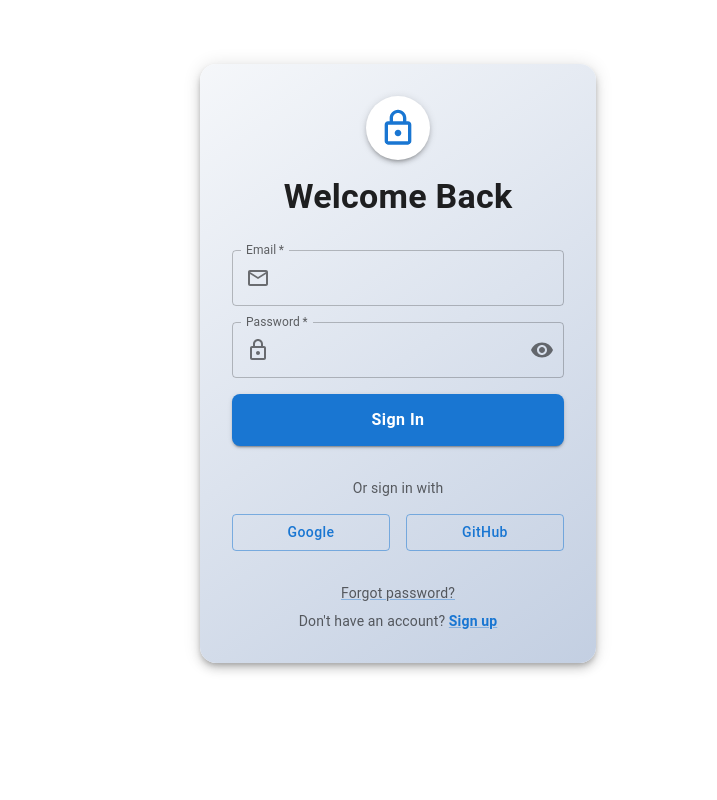
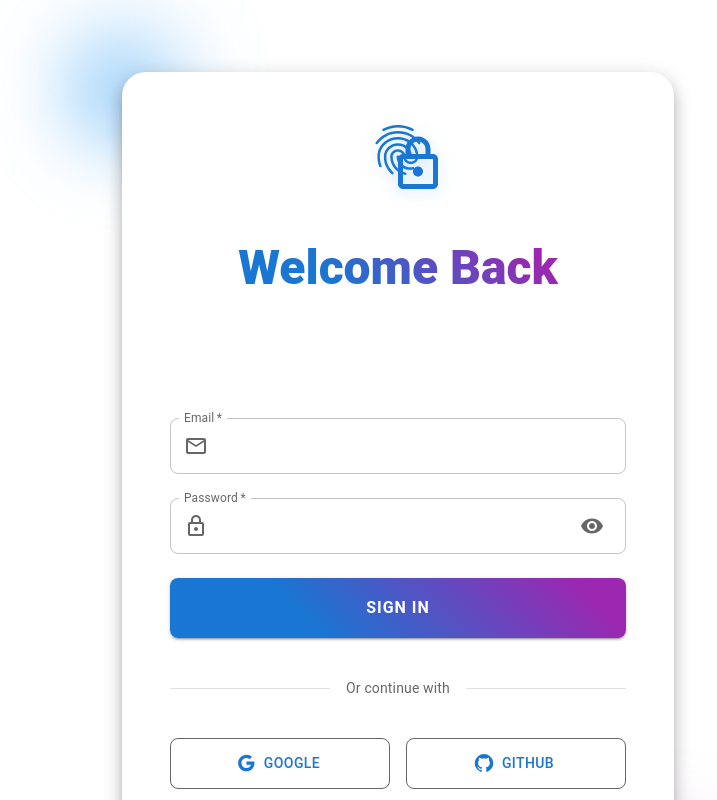
Before and after one commit to Induranga-kawishwara/FYP_Project, a React (Create React App) app in the folder front_end/: page /login in a window 1280 px wide. Shown: the top 800 px of the page, without its empty margins (242-959 px from the left). Built offline with nearby package versions, Linux system fonts and the light colour scheme; no server answers.

Commit message:
Update Login.jsx

```diff
--- a/front_end/src/components/pages/LoginPage/Login.jsx
+++ b/front_end/src/components/pages/LoginPage/Login.jsx
@@ -5,13 +5,15 @@ import {
   TextField,
   Button,
   Typography,
-  Paper,
   Box,
   Link,
   CircularProgress,
   InputAdornment,
   IconButton,
   Alert,
+  Fade,
+  Divider,
+  useTheme,
 } from "@mui/material";
 import { useNavigate } from "react-router-dom";
 import {
@@ -19,6 +21,9 @@ import {
   VisibilityOff,
   Visibility,
   EmailOutlined,
+  GitHub,
+  Google,
+  Fingerprint,
 } from "@mui/icons-material";
 import {
   signInWithPopup,
@@ -28,6 +33,7 @@ import {
 import { auth } from "../../../Config.js";
 
 function Login() {
+  const theme = useTheme();
   const [email, setEmail] = useState("");
   const [password, setPassword] = useState("");
   const [error, setError] = useState("");
@@ -35,16 +41,12 @@ function Login() {
   const [showPassword, setShowPassword] = useState(false);
   const navigate = useNavigate();
 
-  // Email/Password login handler (handled by your backend)
   const handleLogin = async (e) => {
     e.preventDefault();
     setIsLoading(true);
     setError("");
     try {
-      await axios.post("http://127.0.0.1:5000/auth/login", {
-        email,
-        password,
-      });
+      await axios.post("http://127.0.0.1:5000/auth/login", { email, password });
       navigate("/shopfinder");
     } catch (err) {
       setError(err.response?.data?.error || "Login failed. Please try again.");
@@ -53,46 +55,20 @@ function Login() {
     }
   };
 
-  // Google login handler using Firebase client SDK
-  const handleGoogleLogin = async () => {
+  const handleSocialLogin = async (provider) => {
     setIsLoading(true);
     setError("");
     try {
-      const provider = new GoogleAuthProvider();
       const result = await signInWithPopup(auth, provider);
       const idToken = await result.user.getIdToken();
-
-      // Send the Firebase ID token to your backend for verification
       await axios.post("http://127.0.0.1:5000/auth/login", {
         id_token: idToken,
       });
       navigate("/shopfinder");
     } catch (err) {
       setError(
-        err.response?.data?.error || "Google login failed. Please try again."
-      );
-    } finally {
-      setIsLoading(false);
-    }
-  };
-
-  // GitHub login handler using Firebase client SDK
-  const handleGithubLogin = async () => {
-    setIsLoading(true);
-    setError("");
-    try {
-      const provider = new GithubAuthProvider();
-      const result = await signInWithPopup(auth, provider);
-      const idToken = await result.user.getIdToken();
-
-      // Send the Firebase ID token to your backend for verification
-      await axios.post("http://127.0.0.1:5000/auth/login", {
-        id_token: idToken,
-      });
-      navigate("/shopfinder");
-    } catch (err) {
-      setError(
-        err.response?.data?.error || "GitHub login failed. Please try again."
+        err.response?.data?.error ||
+          `${provider.providerId} login failed. Please try again.`
       );
     } finally {
       setIsLoading(false);
@@ -100,14 +76,43 @@ function Login() {
   };
 
   return (
-    <Container maxWidth="xs">
-      <Paper
-        elevation={6}
+    <Container
+      maxWidth="sm"
+      sx={{ minHeight: "100vh", display: "flex", alignItems: "center" }}
+    >
+      <Box
         sx={{
-          mt: 8,
-          p: 4,
-          borderRadius: 4,
-          background: "linear-gradient(145deg, #f5f7fa 0%, #c3cfe2 100%)",
+          position: "relative",
+          width: "100%",
+          my: 8,
+          p: 6,
+          borderRadius: 6,
+          background: theme.palette.background.paper,
+          boxShadow: theme.shadows[10],
+          "&:before": {
+            content: '""',
+            position: "absolute",
+            top: -50,
+            left: -50,
+            width: 120,
+            height: 120,
+            borderRadius: "50%",
+            background: `linear-gradient(45deg, ${theme.palette.primary.light}, transparent)`,
+            filter: "blur(40px)",
+            zIndex: -1,
+          },
+          "&:after": {
+            content: '""',
+            position: "absolute",
+            bottom: -50,
+            right: -50,
+            width: 120,
+            height: 120,
+            borderRadius: "50%",
+            background: `linear-gradient(45deg, ${theme.palette.secondary.light}, transparent)`,
+            filter: "blur(40px)",
+            zIndex: -1,
+          },
         }}
       >
         <Box
@@ -117,27 +122,58 @@ function Login() {
             display: "flex",
             flexDirection: "column",
             alignItems: "center",
-            gap: 2,
+            gap: 3,
           }}
         >
-          <LockOutlined
+          <Box
             sx={{
-              fontSize: 40,
-              color: "primary.main",
-              bgcolor: "background.paper",
-              p: 1.5,
-              borderRadius: "50%",
-              boxShadow: 3,
+              position: "relative",
+              mb: 4,
+              "& svg": {
+                fontSize: 60,
+                color: theme.palette.primary.main,
+                filter: `drop-shadow(0 4px 8px ${theme.palette.primary.light}40)`,
+              },
             }}
-          />
-          <Typography variant="h4" sx={{ mb: 2, fontWeight: "bold" }}>
+          >
+            <Fingerprint />
+            <LockOutlined
+              sx={{
+                position: "absolute",
+                right: -20,
+                bottom: -10,
+                fontSize: 30,
+                color: theme.palette.secondary.main,
+              }}
+            />
+          </Box>
+
+          <Typography
+            variant="h3"
+            sx={{
+              mb: 3,
+              fontWeight: 800,
+              background: `linear-gradient(45deg, ${theme.palette.primary.main} 30%, ${theme.palette.secondary.main} 90%)`,
+              WebkitBackgroundClip: "text",
+              WebkitTextFillColor: "transparent",
+            }}
+          >
             Welcome Back
           </Typography>
-          {error && (
-            <Alert severity="error" sx={{ width: "100%" }}>
+
+          <Fade in={!!error}>
+            <Alert
+              severity="error"
+              sx={{
+                width: "100%",
+                border: `1px solid ${theme.palette.error.main}`,
+                bgcolor: theme.palette.error.light,
+              }}
+            >
               {error}
             </Alert>
-          )}
+          </Fade>
+
           <TextField
             fullWidth
             label="Email"
@@ -147,116 +183,174 @@ function Login() {
             InputProps={{
               startAdornment: (
                 <InputAdornment position="start">
-                  <EmailOutlined color="action" />
+                  <EmailOutlined sx={{ color: "text.secondary" }} />
                 </InputAdornment>
               ),
             }}
+            sx={{
+              "& .MuiOutlinedInput-root": {
+                borderRadius: 2,
+                transition: "all 0.3s",
+                "&:hover": {
+                  boxShadow: `0 0 0 2px ${theme.palette.primary.light}`,
+                },
+              },
+            }}
             required
           />
+
           <TextField
             fullWidth
             label="Password"
             type={showPassword ? "text" : "password"}
-            variant="outlined"
             value={password}
             onChange={(e) => setPassword(e.target.value)}
             InputProps={{
               startAdornment: (
                 <InputAdornment position="start">
-                  <LockOutlined color="action" />
+                  <LockOutlined sx={{ color: "text.secondary" }} />
                 </InputAdornment>
               ),
               endAdornment: (
                 <InputAdornment position="end">
                   <IconButton
                     onClick={() => setShowPassword(!showPassword)}
-                    edge="end"
+                    sx={{ color: "text.secondary" }}
                   >
                     {showPassword ? <VisibilityOff /> : <Visibility />}
                   </IconButton>
                 </InputAdornment>
               ),
             }}
+            sx={{
+              "& .MuiOutlinedInput-root": {
+                borderRadius: 2,
+                transition: "all 0.3s",
+                "&:hover": {
+                  boxShadow: `0 0 0 2px ${theme.palette.primary.light}`,
+                },
+              },
+            }}
             required
           />
+
           <Button
             fullWidth
             variant="contained"
             type="submit"
             disabled={isLoading}
             sx={{
-              py: 1.5,
+              py: 2,
               borderRadius: 2,
               fontSize: 16,
-              fontWeight: "bold",
-              textTransform: "none",
-              transition: "transform 0.2s",
-              "&:hover": { transform: "translateY(-2px)" },
+              fontWeight: 700,
+              letterSpacing: 1,
+              background: `linear-gradient(45deg, ${theme.palette.primary.main} 30%, ${theme.palette.secondary.main} 90%)`,
+              transition: "all 0.3s",
+              "&:hover": {
+                transform: "translateY(-2px)",
+                boxShadow: `0 8px 24px ${theme.palette.primary.light}40`,
+              },
             }}
           >
             {isLoading ? (
-              <CircularProgress size={24} color="inherit" />
+              <CircularProgress
+                size={24}
+                sx={{
+                  color: "white",
+                  filter: "drop-shadow(0 2px 4px rgba(0,0,0,0.2))",
+                }}
+              />
             ) : (
               "Sign In"
             )}
           </Button>
-          <Typography
-            variant="body2"
-            sx={{
-              mt: 2,
-              color: "text.secondary",
-              width: "100%",
-              textAlign: "center",
-            }}
+
+          <Box
+            sx={{ display: "flex", alignItems: "center", width: "100%", my: 2 }}
           >
-            Or sign in with
-          </Typography>
-          <Box
-            sx={{
-              display: "flex",
-              gap: 2,
-              justifyContent: "center",
-              width: "100%",
-            }}
-          >
+            <Divider sx={{ flexGrow: 1 }} />
+            <Typography variant="body2" sx={{ px: 2, color: "text.secondary" }}>
+              Or continue with
+            </Typography>
+            <Divider sx={{ flexGrow: 1 }} />
+          </Box>
+
+          <Box sx={{ display: "flex", gap: 2, width: "100%" }}>
             <Button
+              fullWidth
               variant="outlined"
-              onClick={handleGoogleLogin}
+              onClick={() => handleSocialLogin(new GoogleAuthProvider())}
               disabled={isLoading}
-              sx={{ textTransform: "none", flex: 1 }}
+              startIcon={<Google />}
+              sx={{
+                py: 1.5,
+                borderRadius: 2,
+                borderColor: "text.secondary",
+                "&:hover": {
+                  borderColor: "#db4437",
+                  backgroundColor: "#db443710",
+                },
+              }}
             >
               Google
             </Button>
             <Button
+              fullWidth
               variant="outlined"
-              onClick={handleGithubLogin}
+              onClick={() => handleSocialLogin(new GithubAuthProvider())}
               disabled={isLoading}
-              sx={{ textTransform: "none", flex: 1 }}
+              startIcon={<GitHub />}
+              sx={{
+                py: 1.5,
+                borderRadius: 2,
+                borderColor: "text.secondary",
+                "&:hover": {
+                  borderColor: "#333",
+                  backgroundColor: "#33310",
+                },
+              }}
             >
               GitHub
             </Button>
           </Box>
-          <Box sx={{ mt: 2, textAlign: "center" }}>
+
+          <Box
+            sx={{
+              display: "flex",
+              justifyContent: "space-between",
+              width: "100%",
+              mt: 2,
+            }}
+          >
             <Link
               onClick={() => navigate("/forgot-password")}
               variant="body2"
-              sx={{ color: "text.secondary", cursor: "pointer" }}
+              sx={{
+                color: "text.secondary",
+                cursor: "pointer",
+                "&:hover": { color: "primary.main" },
+              }}
             >
-              Forgot password?
+              Forgot Password?
             </Link>
-            <Typography variant="body2" sx={{ mt: 1, color: "text.secondary" }}>
-              Don't have an account?{" "}
+            <Typography variant="body2" sx={{ color: "text.secondary" }}>
+              New user?{" "}
               <Link
                 onClick={() => navigate("/signup")}
-                fontWeight="bold"
-                style={{ cursor: "pointer" }}
+                sx={{
+                  color: "primary.main",
+                  cursor: "pointer",
+                  fontWeight: "bold",
+                  "&:hover": { textDecoration: "underline" },
+                }}
               >
-                Sign up
+                Create Account
               </Link>
             </Typography>
           </Box>
         </Box>
-      </Paper>
+      </Box>
     </Container>
   );
 }
```
